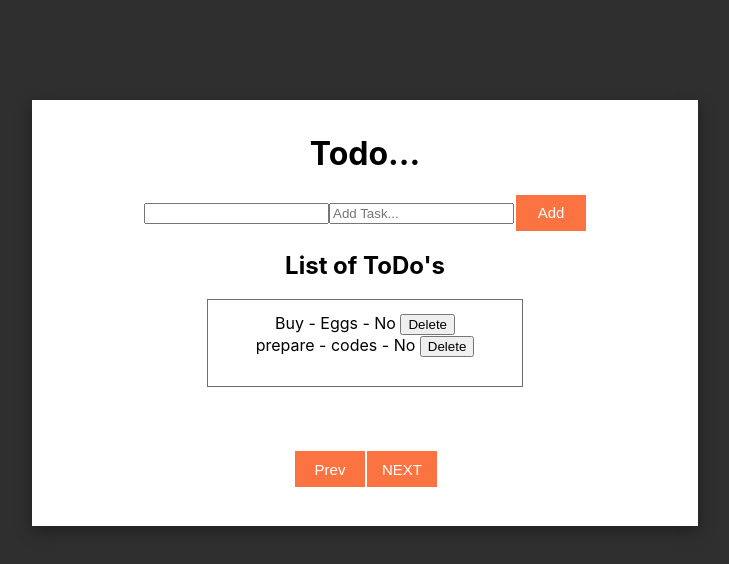
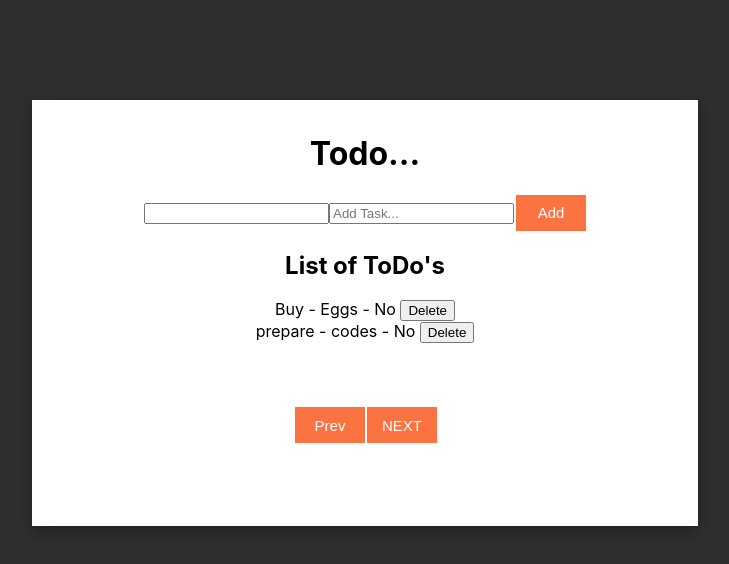
Before and after one commit to Duwesh/React-Examples, a React (Create React App) app in the folder todo_047/: page / in a window 1280 px wide. Shown: the top 564 px of the page, without its empty margins (275-1004 px from the left). Built offline with nearby package versions, Linux system fonts and the light colour scheme; data requests are answered from the project's data file.

Commit message:
Todo
Passed all the Testcases

```diff
--- a/todo_047/src/components/todo.jsx
+++ b/todo_047/src/components/todo.jsx
@@ -61,7 +61,7 @@ const getData = ()=>{
         <ToDoInput setDatafunc={setDatafunc}/>
         <h2>List of ToDo's</h2>
 
-        <div className="todoItem">
+        <div className="container">
 
         {data.map((e)=>{
             return  <ToDoItem key={e.id} id={e.id} task={e.task} title={e.title} status={e.status} deleteFunc={deleteFunc}/>
--- a/todo_047/src/components/todoItem.jsx
+++ b/todo_047/src/components/todoItem.jsx
@@ -1,7 +1,7 @@
 export const ToDoItem = ({id,status,task,title,deleteFunc})=>{
 
     return (
-        <div  >
+        <div >
                <span> {title} - {task} - {status?"Yes":"No"} <button onClick={()=>{
                    deleteFunc(id)
                }}>Delete</button>  </span>
```
Also changed, not shown: 1 other file (tests, documents, lock files or other folders).
